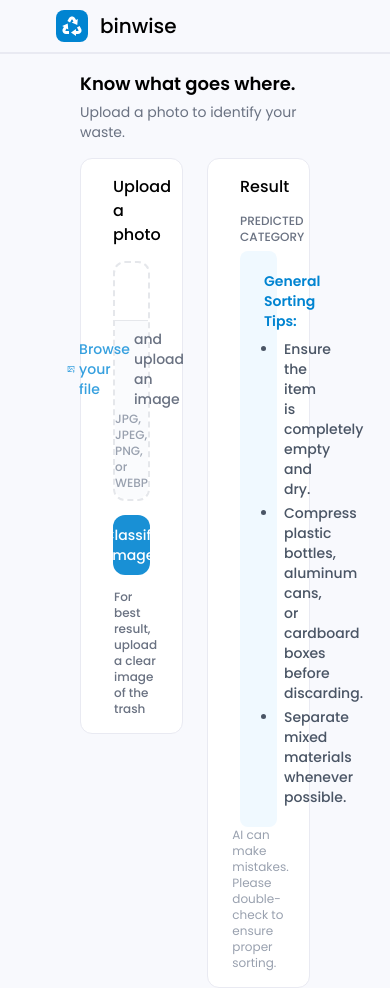
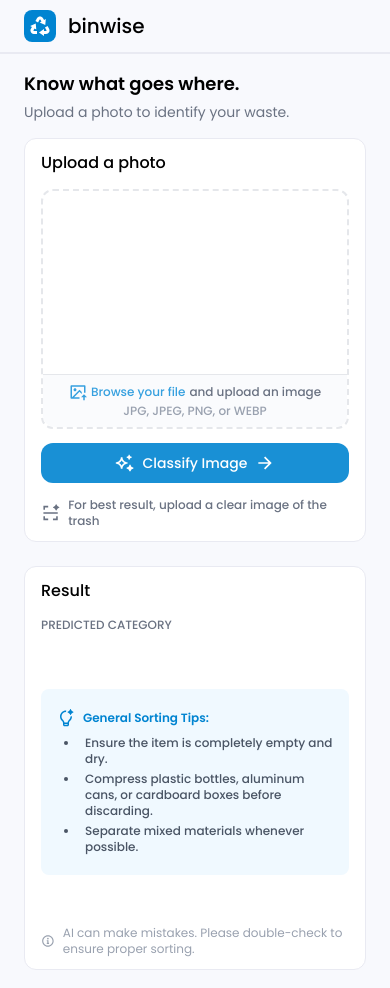
Before and after one commit to evelyn-zhan/binwise, a React (Vite) app in the folder frontend/: page / in a window 390 px wide. Built offline with nearby package versions, Linux system fonts and the light colour scheme; no server answers.

Commit message:
update: add responsive for mobile portrait

```diff
--- a/frontend/src/App.tsx
+++ b/frontend/src/App.tsx
@@ -7,14 +7,14 @@ function App() {
     const { preview, handlePreviewChange, classify, result } = useImageUpload()
 
     return (
-    <main className={`max-w-480 max-h-256 w-screen h-screen flex flex-col`}>
+    <main className={`max-w-480 max-h-256 w-screen h-screen flex flex-col pb-10`}>
       <NavBar />
-      <div className={`h-full flex flex-col gap-y-4 px-20 py-4`}>
+      <div className={`h-full flex flex-col gap-y-4 px-6 md:px-20 py-4`}>
         <div className={`flex flex-col gap-y-1`}>
           <h1 className={`text-lg font-semibold`}>Know what goes where.</h1>
           <h2 className={`text-sm text-gray-500`}>Upload a photo to identify your waste.</h2>
         </div>
-        <div className={`grid grid-cols-2 gap-x-6`}>
+        <div className={`grid grid-rows-2 md:grid-cols-2 md:grid-rows-1 gap-6`}>
           <UploadCard preview={preview} handlePreviewChange={handlePreviewChange} classify={classify}/>
           <ResultCard result={result} />
         </div>
--- a/frontend/src/components/cards/ResultCard.tsx
+++ b/frontend/src/components/cards/ResultCard.tsx
@@ -7,7 +7,7 @@ interface Props {
 
 function ResultCard({ result }: Props) {
     return (
-    <div className={`bg-white flex flex-col gap-y-3.5 px-8 py-4 border border-[#E9EAF2] rounded-xl`}>
+    <div className={`bg-white flex flex-col gap-y-3.5 px-4 py-3 md:px-8 md:py-4 border border-[#E9EAF2] rounded-xl`}>
         <span className={`text-md font-medium`}>Result</span>
         <div className={`h-full flex flex-col justify-between`}>
             <div className={`flex flex-col gap-y-1.5`}>
@@ -15,7 +15,7 @@ function ResultCard({ result }: Props) {
                 <span className={`text-xl font-semibold`}>{ result }</span>
             </div>
             <TipsCard />
-            <div className={`flex flex-row gap-x-1 items-center justify-center text-xs text-gray-400`}>
+            <div className={`flex flex-row gap-x-2 items-center justify-center text-xs text-gray-400`}>
                 <RiInformation2Line className={`size-5`}/>
                 <span>AI can make mistakes. Please double-check to ensure proper sorting.</span>
             </div>
--- a/frontend/src/components/cards/TipsCard.tsx
+++ b/frontend/src/components/cards/TipsCard.tsx
@@ -4,10 +4,10 @@ function TipsCard() {
     return (
     <div className={`bg-accent h-fit flex flex-col gap-y-2 px-4 py-5 rounded-lg`}>
         <div className={`flex flex-row gap-x-2 items-center text-primary`}>
-            <RiLightbulbAiLine className={`size-5`} />
-            <span className={`text-sm font-semibold`}>General Sorting Tips:</span>
+            <RiLightbulbAiLine className={`size-4.5 md:size-5`} />
+            <span className={`text-xs md:text-sm font-semibold`}>General Sorting Tips:</span>
         </div>
-        <ul className={`list-disc text-muted-foreground flex flex-col gap-y-1 pl-5.5 text-sm text-gray-600 font-medium`}>
+        <ul className={`list-disc text-muted-foreground flex flex-col gap-y-1 pl-5.5 text-xs md:text-sm text-gray-600 font-medium`}>
             <li className={`pl-1.5`}>Ensure the item is completely empty and dry.</li>
             <li className={`pl-1.5`}>Compress plastic bottles, aluminum cans, or cardboard boxes before discarding.</li>
             <li className={`pl-1.5`}>Separate mixed materials whenever possible.</li>
--- a/frontend/src/components/cards/UploadCard.tsx
+++ b/frontend/src/components/cards/UploadCard.tsx
@@ -10,7 +10,7 @@ interface Props {
 
 function UploadCard({ preview, handlePreviewChange, classify }: Props ) {
     return (
-    <div className={`bg-white h-fit flex flex-col gap-y-3.5 px-8 py-4 border border-[#E9EAF2] rounded-xl`}>
+    <div className={`bg-white h-fit flex flex-col gap-y-3.5 px-4 py-3 md:px-8 md:py-4 border border-[#E9EAF2] rounded-xl`}>
         <span className={`text-md font-medium`}>Upload a photo</span>
 
         <ImageUpload preview={preview} handlePreviewChange={handlePreviewChange}/>
--- a/frontend/src/components/inputs/ImageUpload.tsx
+++ b/frontend/src/components/inputs/ImageUpload.tsx
@@ -10,8 +10,8 @@ function ImageUpload({ preview, handlePreviewChange } : Props) {
     <div className={`h-60 flex items-end border-2 border-gray-200 border-dashed rounded-xl relative`}>
         { preview && <img src={preview} className={`bg-gray-50 w-full h-full inset-0 object-contain absolute`} /> }
         <div className={`${preview && 'z-10'} bg-background/70 w-full h-fit flex flex-col items-center gap-y-0.5 py-2 border-t border-gray-200 rounded-b-xl`}>
-            <div className={`flex flex-row gap-x-1 justify-center items-center text-sm text-secondary font-medium`}>
-                <RiImageUploadLine className={`size-5`}/>
+            <div className={`flex flex-row gap-x-1 justify-center items-center text-xs md:text-sm text-secondary font-medium`}>
+                <RiImageUploadLine className={`size-4.5 md:size-5`}/>
                 <span>Browse your file</span>
                 <span className={`text-gray-500`}>and upload an image</span>
             </div>
--- a/frontend/src/navigations/NavBar.tsx
+++ b/frontend/src/navigations/NavBar.tsx
@@ -2,7 +2,7 @@ import Logo from "../assets/Logo"
 
 function NavBar() {
     return (
-    <nav className={`w-full px-14 py-2.5 border-b-2 border-[#E9EAF2]`}>
+    <nav className={`w-full px-6 md:px-14 py-2.5 border-b-2 border-[#E9EAF2]`}>
         <Logo />
     </nav>
 )}
```
